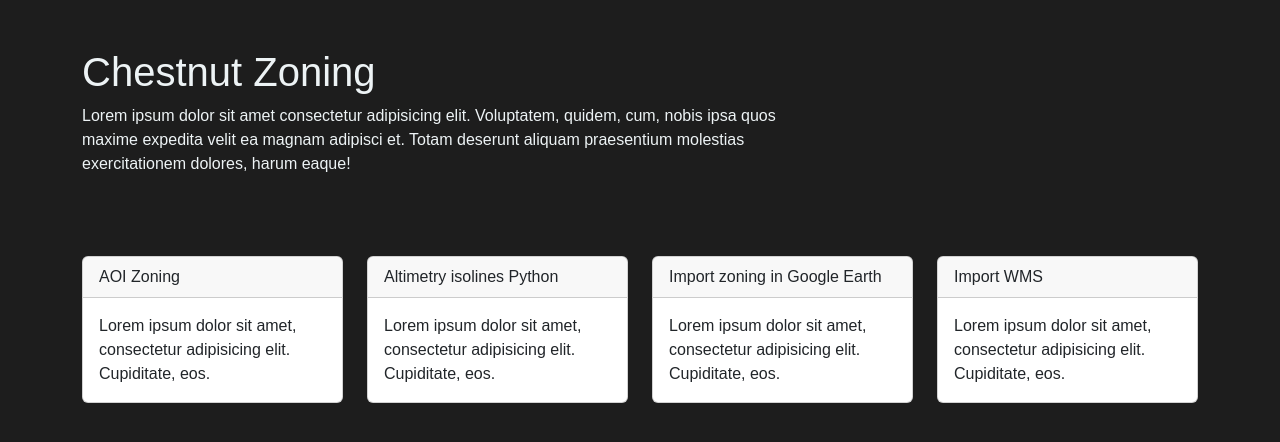
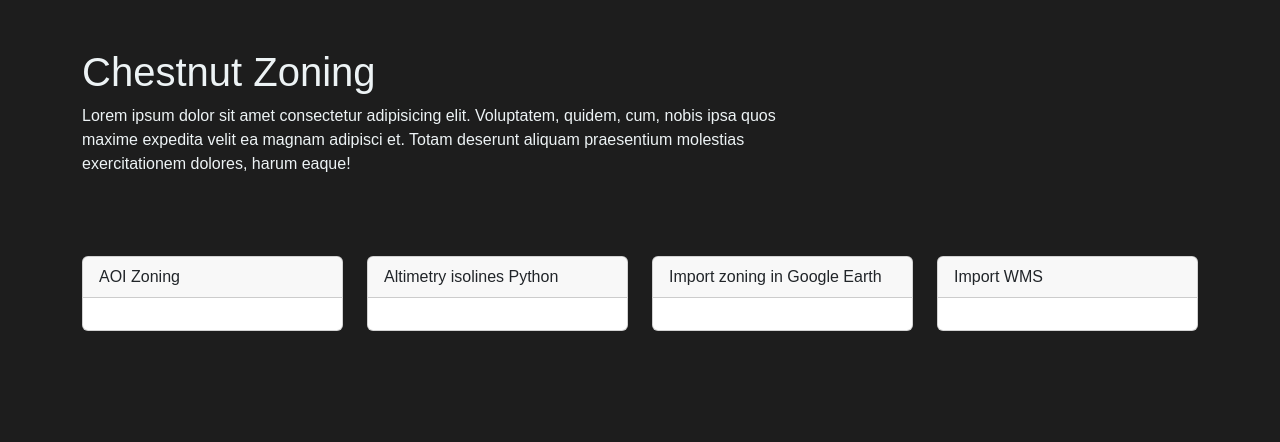
Before and after one commit to JungleKiosk/QGIS_zoning, a Vue app: page / in a window 1280 px wide. Shown: the top 442 px of the page. Built offline with nearby package versions, Linux system fonts and the light colour scheme.

Commit message:
BannerCards.vue: v-for cards and props data

```diff
--- a/src/App.vue
+++ b/src/App.vue
@@ -1,6 +1,8 @@
 <script>
 
+import BannerCards from './components/BannerCards.vue';
 import Jumbotron from './components/Jumbotron.vue';
+import { links } from './data/linkVideo.js';
 
 export default {
   data() {
@@ -8,59 +10,22 @@ export default {
 
     };
   },
-  components: { Jumbotron }
+  components: { Jumbotron, BannerCards },
+  computed: {
+    linksData() {
+      return links;
+    }
+  }
 }
 
 
 </script>
 
 <template>
+
   <Jumbotron></Jumbotron>
+  <BannerCards :links="linksData"></BannerCards>
 
-  <div class="container my-5">
-    <div class="row">
-      <div class="col-12 col-lg-3 col-md-6">
-        <div class="card my-3">
-          <div class="card-header">
-            AOI Zoning
-          </div>
-          <div class="card-body">
-            Lorem ipsum dolor sit amet, consectetur adipisicing elit. Cupiditate, eos.
-          </div>
-        </div>
-      </div>
-      <div class="col-12 col-lg-3 col-md-6">
-        <div class="card my-3">
-          <div class="card-header">
-            Altimetry isolines Python
-          </div>
-          <div class="card-body">
-            Lorem ipsum dolor sit amet, consectetur adipisicing elit. Cupiditate, eos.
-          </div>
-        </div>
-      </div>
-      <div class="col-12 col-lg-3 col-md-6">
-        <div class="card my-3">
-          <div class="card-header">
-            Import zoning in Google Earth
-          </div>
-          <div class="card-body">
-            Lorem ipsum dolor sit amet, consectetur adipisicing elit. Cupiditate, eos.
-          </div>
-        </div>
-      </div>
-      <div class="col-12 col-lg-3 col-md-6">
-        <div class="card my-3">
-          <div class="card-header">
-            Import WMS
-          </div>
-          <div class="card-body">
-            Lorem ipsum dolor sit amet, consectetur adipisicing elit. Cupiditate, eos.
-          </div>
-        </div>
-      </div>
-    </div>
-  </div>
 </template>
 
 <style></style>
--- /dev/null
+++ b/src/components/BannerCards.vue
@@ -0,0 +1,35 @@
+<script>
+
+export default {
+    props: ['links'],
+    data() {
+        return {
+
+        };
+    }
+}
+
+</script>
+
+<template>
+    <div class="container my-5">
+        <div class="row">
+            <div v-for="link in links" :key="link.title" class="col-12 col-lg-3 col-md-6">
+                <div class="card my-3">
+                    <div class="card-header">
+                        {{ link.title }}
+                    </div>
+                    <div class="card-body">
+                        {{ link.desc }}
+                    </div>
+                </div>
+            </div>
+        </div>
+    </div>
+</template>
+
+
+
+
+
+<style></style>
--- /dev/null
+++ b/src/data/linkVideo.js
@@ -0,0 +1,26 @@
+export const links = [
+    {
+        img: "",
+        title: ' AOI Zoning',
+        desc: "",
+        link: "",
+    },
+    {
+        img: "",
+        title: ' Altimetry isolines Python',
+        desc: "",
+        link: "",
+    },
+    {
+        img: "",
+        title: ' Import zoning in Google Earth',
+        desc: "",
+        link: "",
+    },
+    {
+        img: "",
+        title: ' Import WMS',
+        desc: "",
+        link: "",
+    }
+]
```
